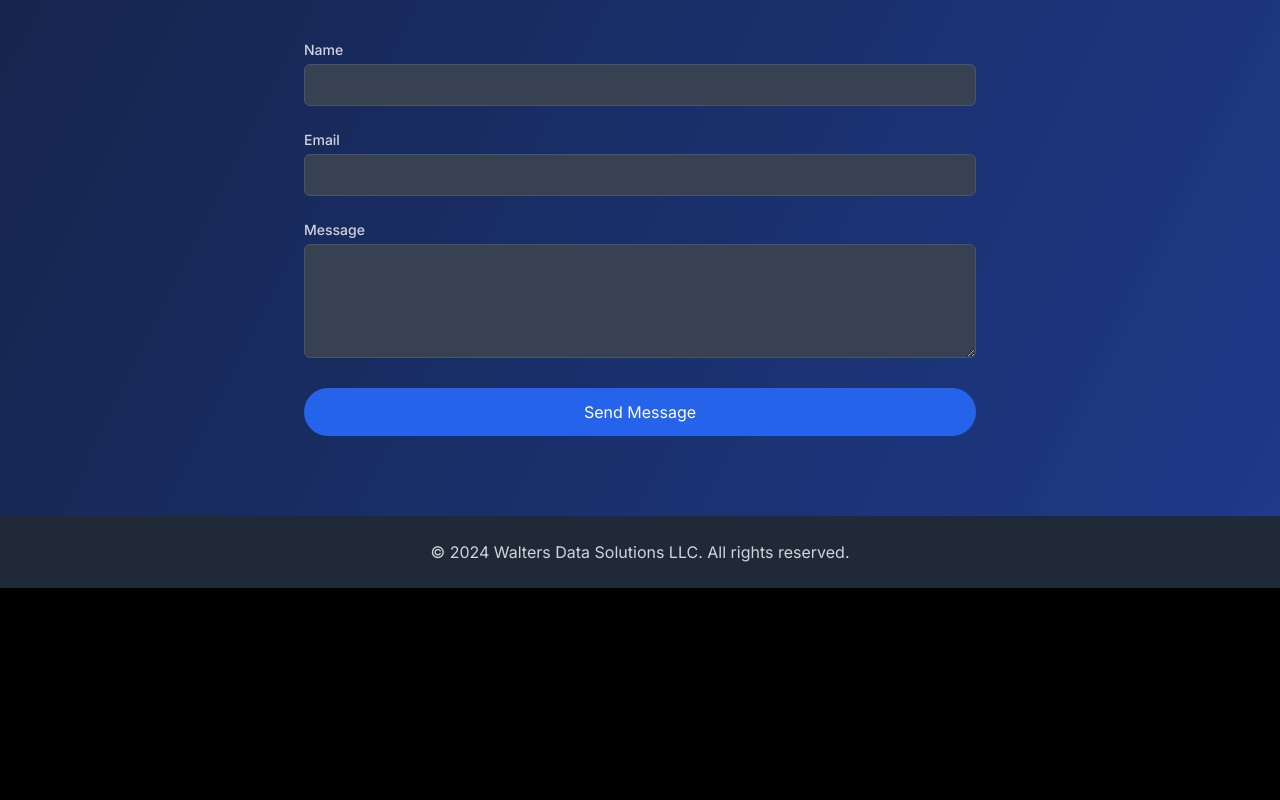
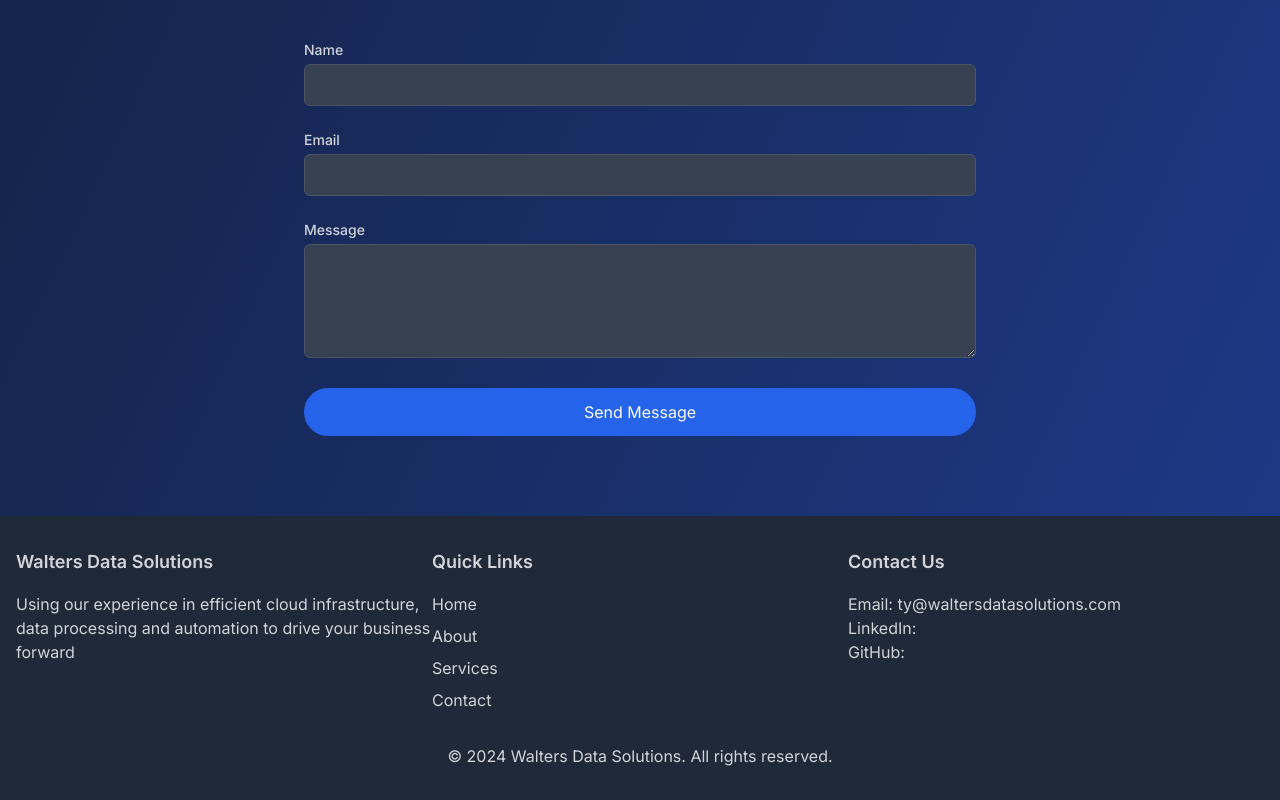
Before and after one commit to Walters-Data-Solutions/waltersdatasolutions.com, a Next.js app: page / in a window 1280 px wide. Shown: the part 1980-2780 px from the top of the page. Before the commit the page ends 2568 px from the top, so only its background shows below. Built offline with nearby package versions, Linux system fonts and the light colour scheme.

Commit message:
add quick links

```diff
--- a/app/page.tsx
+++ b/app/page.tsx
@@ -3,6 +3,7 @@ import About from './components/About'
 import Services from './components/Services'
 import ContactForm from './components/ContactForm'
 import DarkModeToggle from './components/DarkModeToggle'
+import Link from 'next/link'
 
 export default function Page() {
   return (
@@ -22,14 +23,39 @@ export default function Page() {
         </div>
       </header>
       <main className="pt-32 sm:pt-20">
+        <h1 className="sr-only">Walters Data Solutions - Expert Data Consulting in Sports</h1>
         <Home />
         <About />
         <Services />
         <ContactForm />
       </main>
-      <footer className="bg-white dark:bg-gray-800 text-gray-600 dark:text-gray-300 text-center p-6">
-        <div className="container mx-auto">
-          <p>© 2024 Walters Data Solutions LLC. All rights reserved.</p>
+      <footer className="bg-white dark:bg-gray-800 text-gray-600 dark:text-gray-300 py-8">
+        <div className="container mx-auto px-4">
+          <div className="flex flex-wrap justify-between">
+            <div className="w-full md:w-1/3 mb-6 md:mb-0">
+              <h2 className="text-lg font-semibold mb-4">Walters Data Solutions</h2>
+              <p>Using our experience in efficient cloud infrastructure,
+               data processing and automation to drive your business forward</p>
+            </div>
+            <div className="w-full md:w-1/3 mb-6 md:mb-0">
+              <h3 className="text-lg font-semibold mb-4">Quick Links</h3>
+              <ul className="space-y-2">
+                <li><Link href="/" className="hover:text-blue-600 dark:hover:text-blue-400">Home</Link></li>
+                <li><Link href="#about" className="hover:text-blue-600 dark:hover:text-blue-400">About</Link></li>
+                <li><Link href="#services" className="hover:text-blue-600 dark:hover:text-blue-400">Services</Link></li>
+                <li><Link href="#contact" className="hover:text-blue-600 dark:hover:text-blue-400">Contact</Link></li>
+              </ul>
+            </div>
+            <div className="w-full md:w-1/3">
+              <h3 className="text-lg font-semibold mb-4">Contact Us</h3>
+              <p>Email: ty@waltersdatasolutions.com</p>
+              <p>LinkedIn: <a href="https://www.linkedin.com/in/ty-walters" target="_blank" rel="noopener noreferrer" className="hover:text-blue-600 dark:hover:text-blue-400"></a></p>
+              <p>GitHub: <a href="https://github.com/orgs/Walters-Data-Solutions" target="_blank" rel="noopener noreferrer" className="hover:text-blue-600 dark:hover:text-blue-400"></a></p>
+            </div>
+          </div>
+          <div className="mt-8 text-center">
+            <p>© {new Date().getFullYear()} Walters Data Solutions. All rights reserved.</p>
+          </div>
         </div>
       </footer>
     </div>
```
